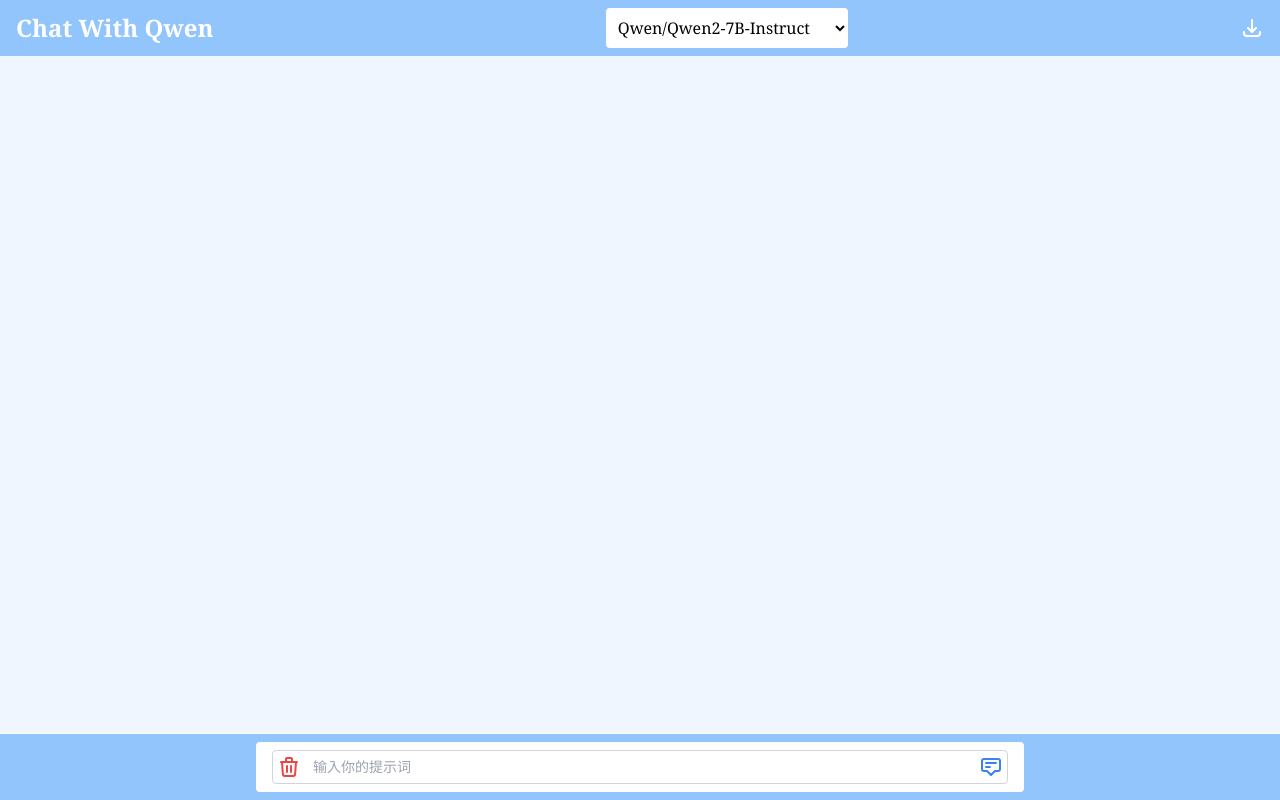
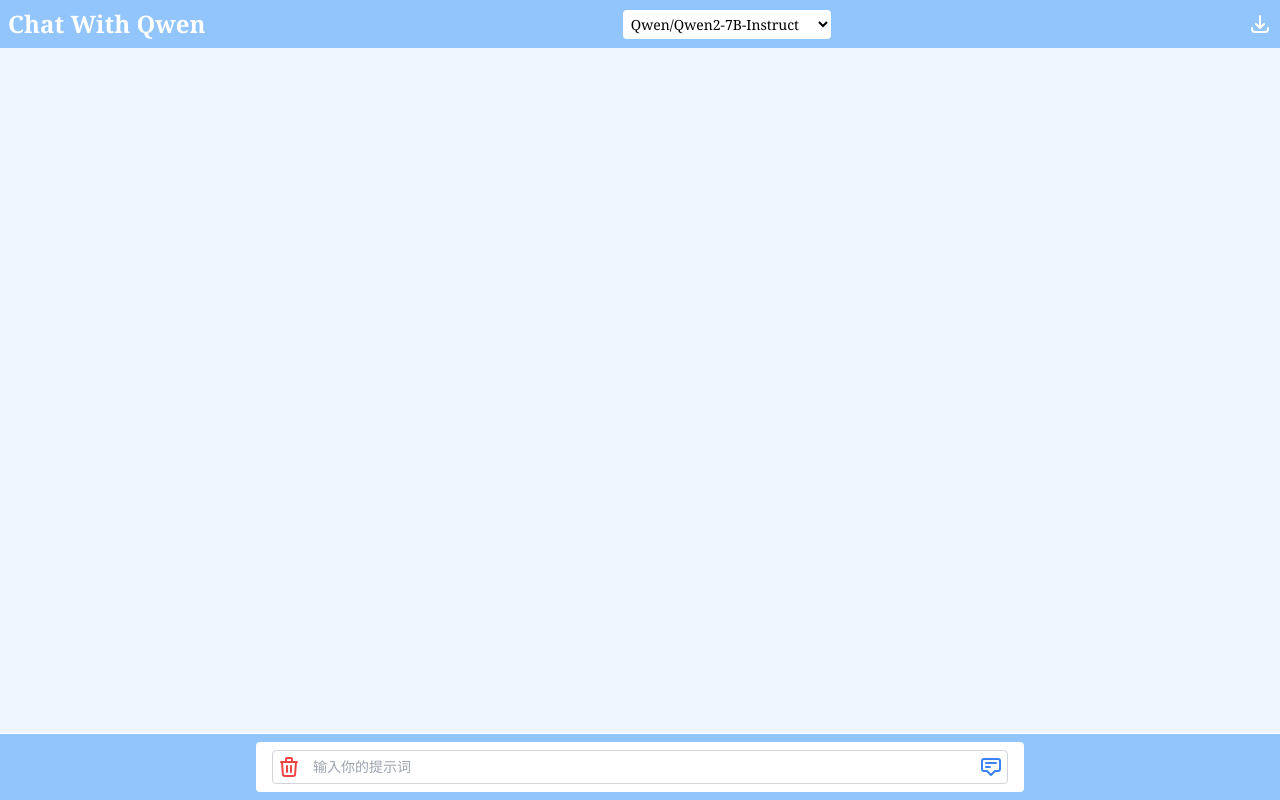
Before and after one commit to nowscott/ChatWithMou, a React (Create React App) app: page / in a window 1280 px wide. Built offline with nearby package versions, Linux system fonts and the light colour scheme.

Commit message:
修改导航栏样式（临时样式）

```diff
--- a/src/components/NavBar.js
+++ b/src/components/NavBar.js
@@ -32,13 +32,13 @@ const NavBar = ({ selectedModel, onModelChange, targetRef }) => {
 
     return (
         <div className='flex-0'>
-            <div className="flex bg-blue-300 text-white p-2 px-4 justify-between items-center top-0 left-0 right-0">
+            <div className="flex bg-blue-300 text-white p-2 justify-between items-center top-0 left-0 right-0">
                 <h1 className="text-nowrap font-serif text-2xl font-bold">
                     <span className="hidden sm:inline">Chat With </span>
                     {title}
                 </h1>
                 <select
-                    className="bg-white font-serif text-black p-2 rounded"
+                    className="bg-white font-serif text-sm text-black p-1 rounded"
                     value={selectedModel}
                     onChange={(event) => onModelChange(event.target.value)}
                 >
```
